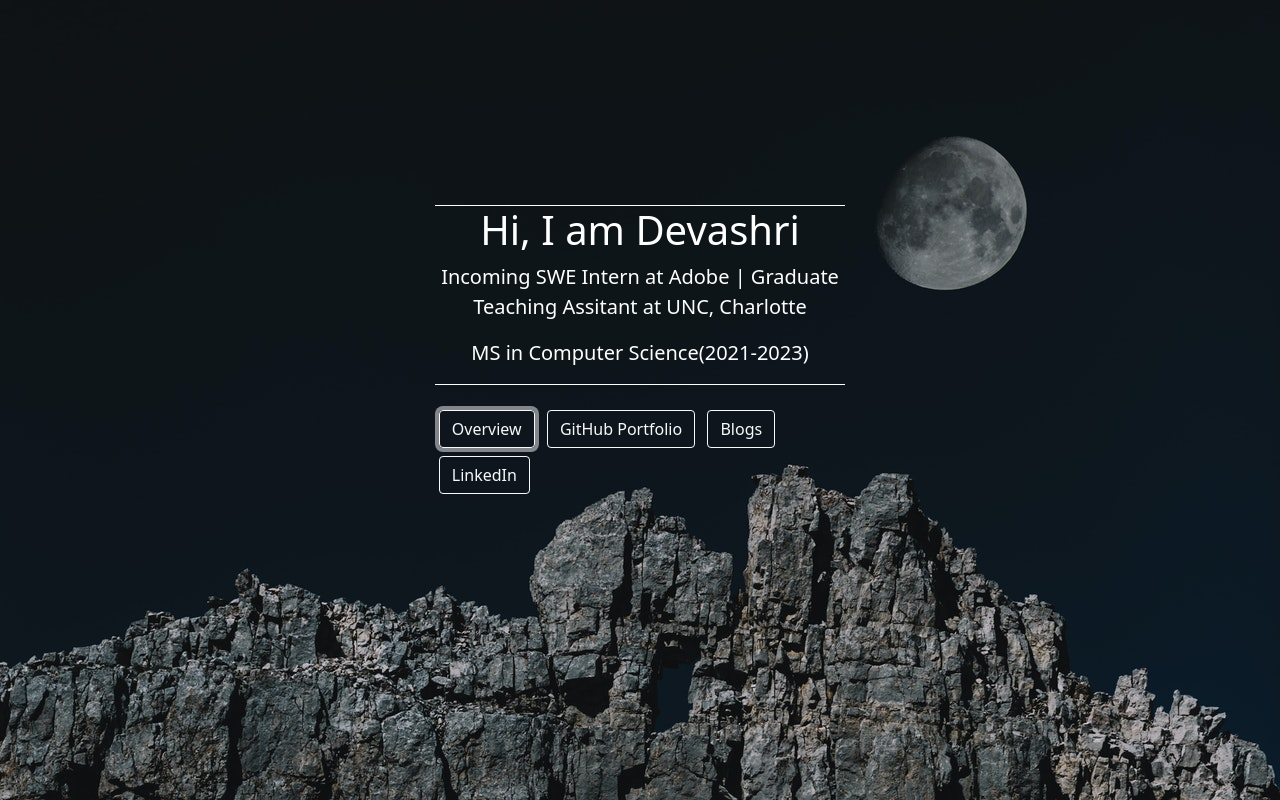
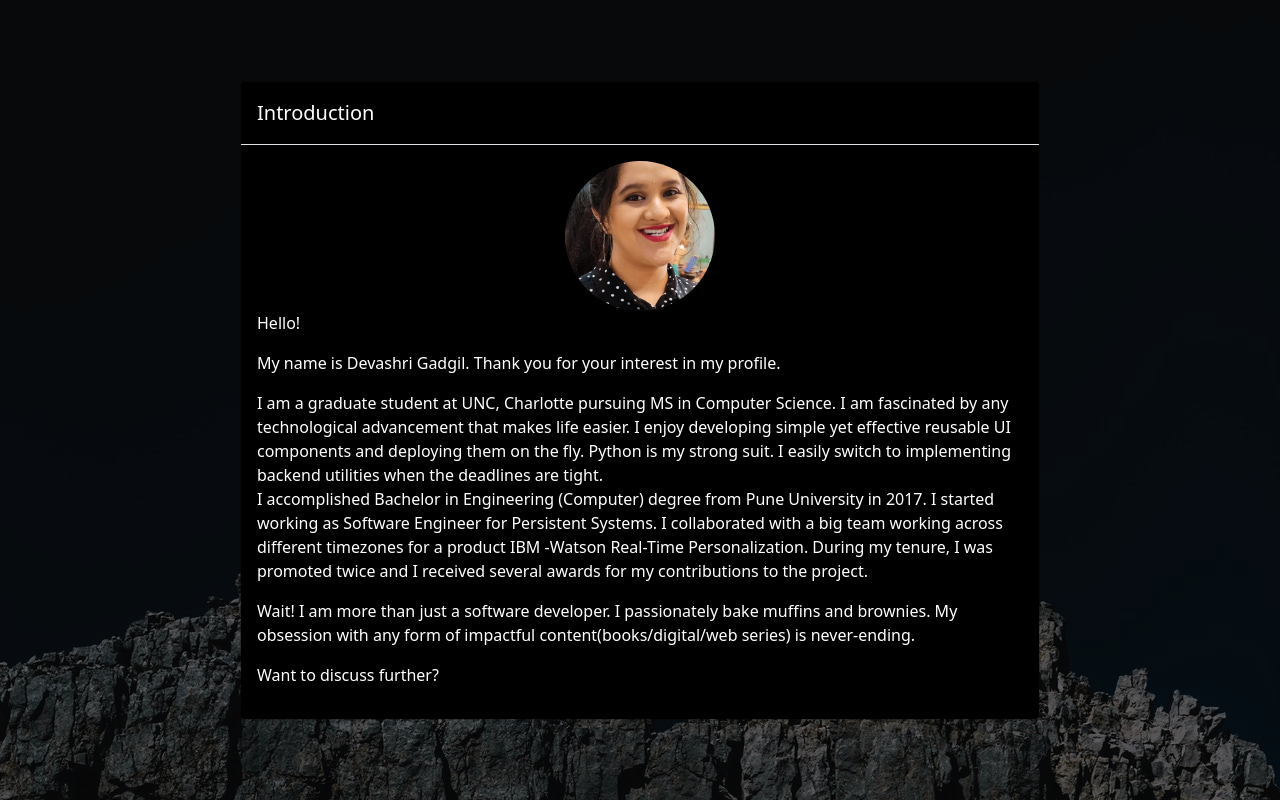
Before and after one commit to gadgil-devashri/gadgil-devashri.github.io, a plain HTML site: page index.html in a window 1280 px wide. Both pictures are taken after a click on the button "Overview". Drawn offline with nearby package versions, Linux system fonts and the light colour scheme.

Commit message:
overview

```diff
--- a/assets/css/main.css
+++ b/assets/css/main.css
@@ -28,3 +28,22 @@
 .ind-btn {
     margin: 1%;
 }
+
+.modal-content {
+    background-color: black;
+    color: white;
+ }
+
+ .profile-main {
+     width: 100%;
+     display: block;
+     text-align: center;
+ }
+
+ .profile-pic {
+    display: inline-block;
+    width: 150px;
+    height: 150px;
+    border-radius: 50%;
+    object-fit: cover;
+ }
--- a/index.html
+++ b/index.html
@@ -21,7 +21,7 @@
                     <p class="lead"> MS in Computer Science(2021-2023)</p>
                 </div>
                 <div class="quick-intro-btns">
-                    <button type="button" class="btn btn-outline-light ind-btn">Overview</button>
+                    <button type="button" class="btn btn-outline-light ind-btn" data-bs-toggle="modal" data-bs-target="#overviewModal">Overview</button>
                     <a href="https://github.com/gadgil-devashri" class="btn btn-outline-light ind-btn" role="button">GitHub Portfolio</a>
                     <a href="https://gadgil-devashri.medium.com/" class="btn btn-outline-light ind-btn" role="button">Blogs</a>
                     <a href="https://www.linkedin.com/in/devashri-gadgil-293317132/" class="btn btn-outline-light ind-btn" role="button">LinkedIn</a>
@@ -31,6 +31,46 @@
             <div class="col"></div>
         </div>
 
+        <!-- Modal -->
+        <div class="modal fade" id="overviewModal" tabindex="-1" aria-labelledby="exampleModalLabel" aria-hidden="true">
+            <div class="modal-dialog modal-dialog-centered modal-lg">
+                <div class="modal-content">
+                    <div class="modal-header">
+                        <h5 class="modal-title" id="overviewModalLabel">Introduction</h5>
+                        <button type="button" class="btn-close" data-bs-dismiss="modal" aria-label="Close"></button>
+                    </div>
+                    <div class="modal-body">
+                        <span class="profile-main">
+                            <img src="images/self.jpg" class="profile-pic">
+                        </span>
+                        <p>Hello!</p>
+                        <p>My name is Devashri Gadgil. Thank you for your interest in my profile.</p>
+                        <span>I am a graduate student at UNC, Charlotte pursuing MS in Computer Science.
+                              I am fascinated by any technological advancement that makes life easier.
+                              I enjoy developing simple yet effective reusable UI components and deploying them on the fly.
+                              Python is my strong suit. I easily switch to implementing backend utilities when the deadlines are tight.
+                        </span>
+                        <p> I accomplished Bachelor in Engineering (Computer) degree from Pune University in 2017.
+                            I started working as Software Engineer for Persistent Systems.
+                            I collaborated with a big team working across different timezones for a product IBM -Watson Real-Time Personalization.
+                            During my tenure, I was promoted twice and I received several awards for my contributions to the project.
+                        </p>
+                        <span> Wait! I am more than just a software developer. </span>
+                        <span>
+                            I passionately bake muffins and brownies.
+                            My obsession with any form of impactful content(books/digital/web series) is never-ending.
+                        </span>
+                        <p></p>
+                        <p> Want to discuss further?</p>
+                    </div>
+                    <!-- <div class="modal-footer">
+                        <button type="button" class="btn btn-secondary" data-bs-dismiss="modal">Close</button>
+                        <button type="button" class="btn btn-primary">Save changes</button>
+                    </div> -->
+                </div>
+            </div>
+        </div>
+
         <script src="https://cdn.jsdelivr.net/npm/bootstrap@5.1.3/dist/js/bootstrap.bundle.min.js" integrity="sha384-ka7Sk0Gln4gmtz2MlQnikT1wXgYsOg+OMhuP+IlRH9sENBO0LRn5q+8nbTov4+1p" crossorigin="anonymous"></script>
     </body>
 </html>
```
Also changed, not shown: images/self.jpg (added), readme.txt.
